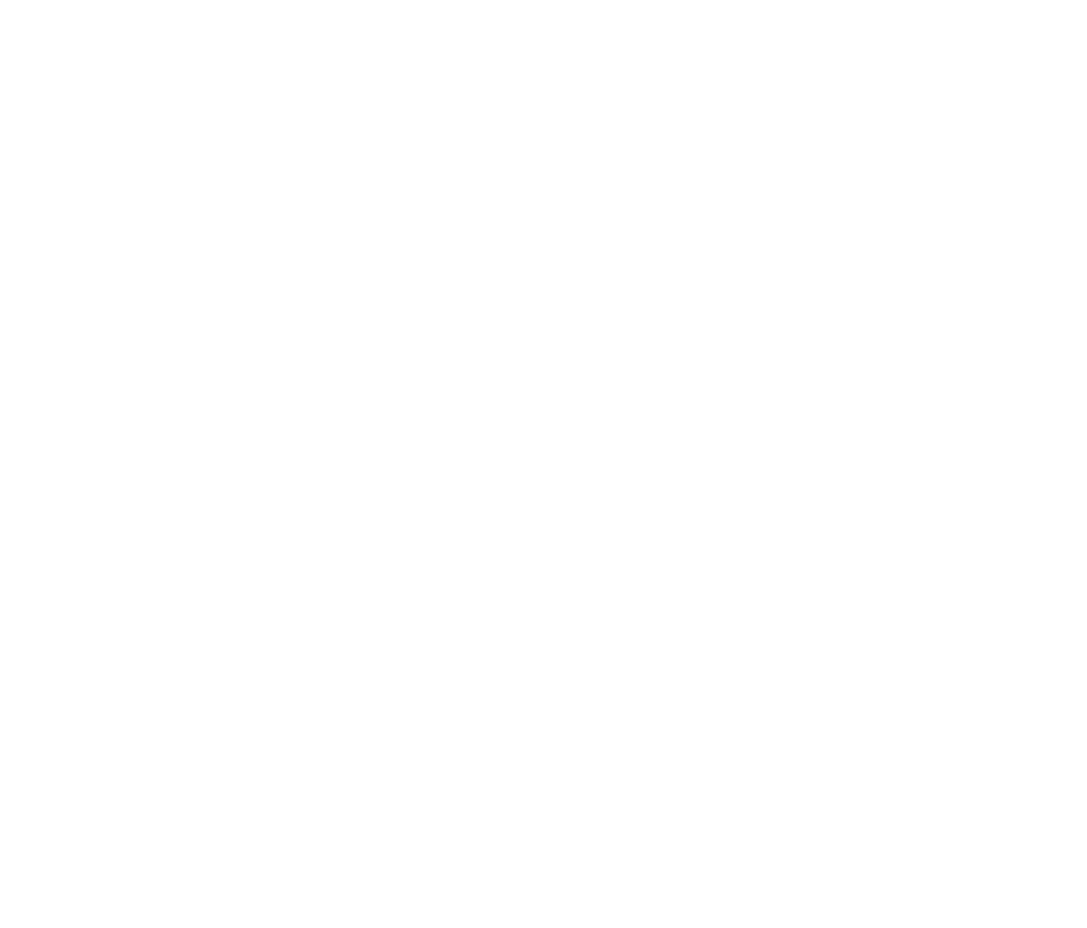
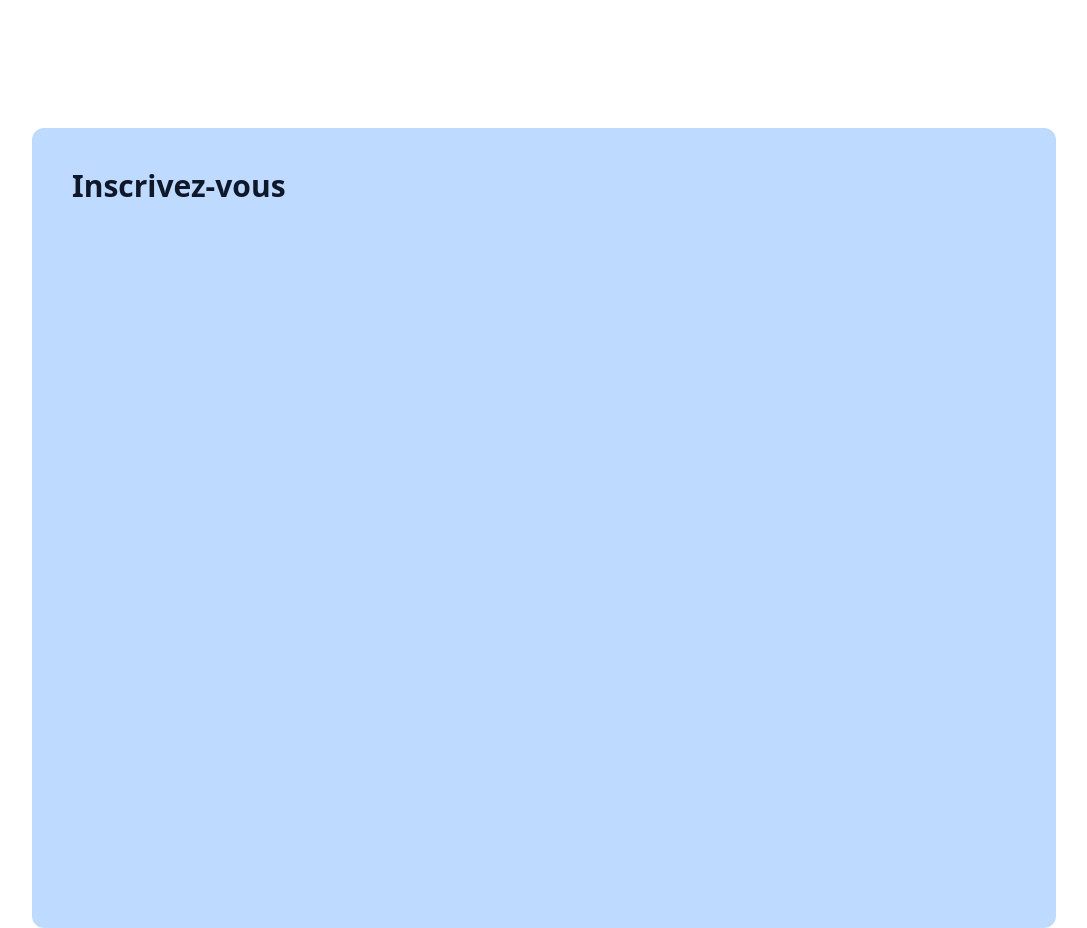
Before and after one commit to rovertnet/media-social, a React (Vite) app: page /inscription in a window 1280 px wide. Shown: the whole page, without its empty margins (96-1183 px from the left). Before the commit the page ends 800 px from the top, so only its background shows below. Built offline with nearby package versions, Linux system fonts and the light colour scheme.

Commit message:
last commit

```diff
--- a/src/pages/signup/SignUp.jsx
+++ b/src/pages/signup/SignUp.jsx
@@ -3,7 +3,13 @@
 export default function SignUp() {
   return (
     <>
-      <div className=" h-screen "></div>
+      <div className=" h-screen w-screen block">
+        <div className="bg-blue-200 px-10 py-10 rounded-xl h-screen mx-32 my-32">
+          <h1 className="font-extrabold text-3xl text-slate-900 ">
+            Inscrivez-vous
+          </h1>
+        </div>
+      </div>
     </>
-  )
+  );
 }
```
